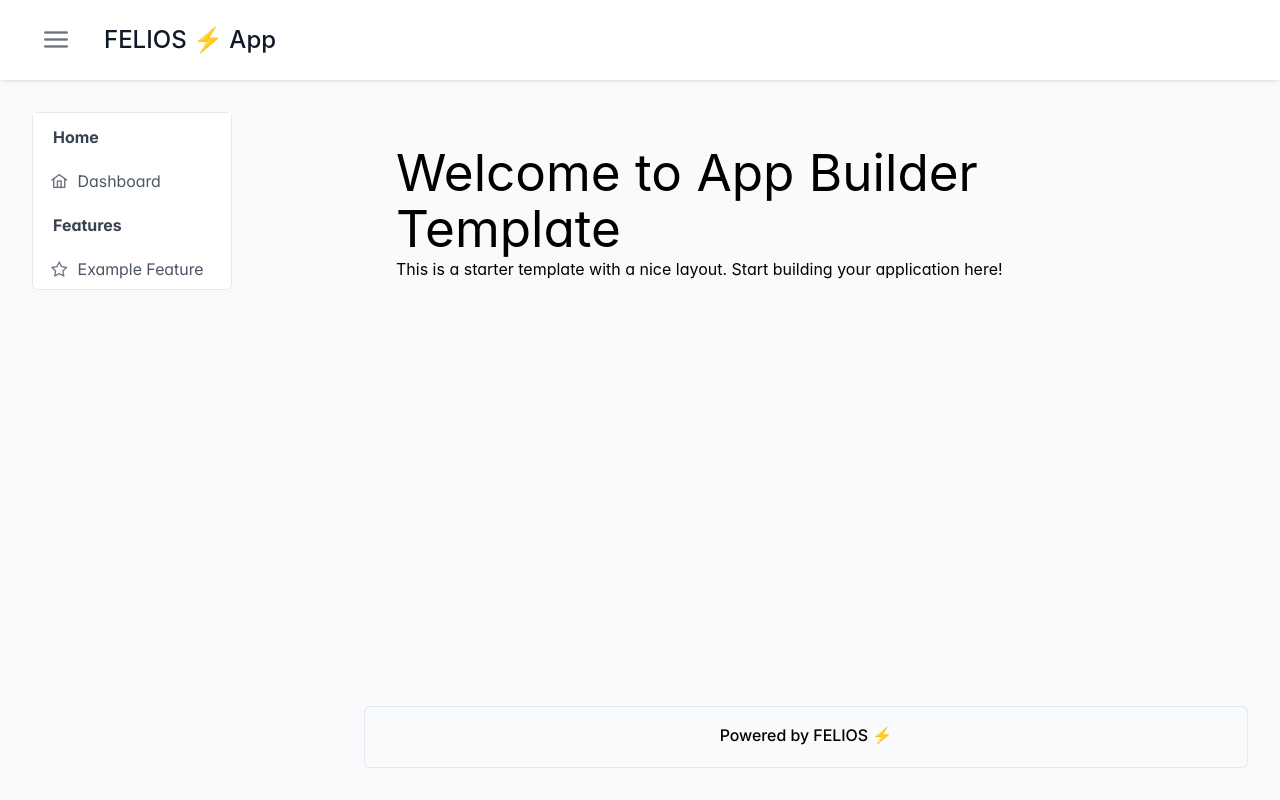
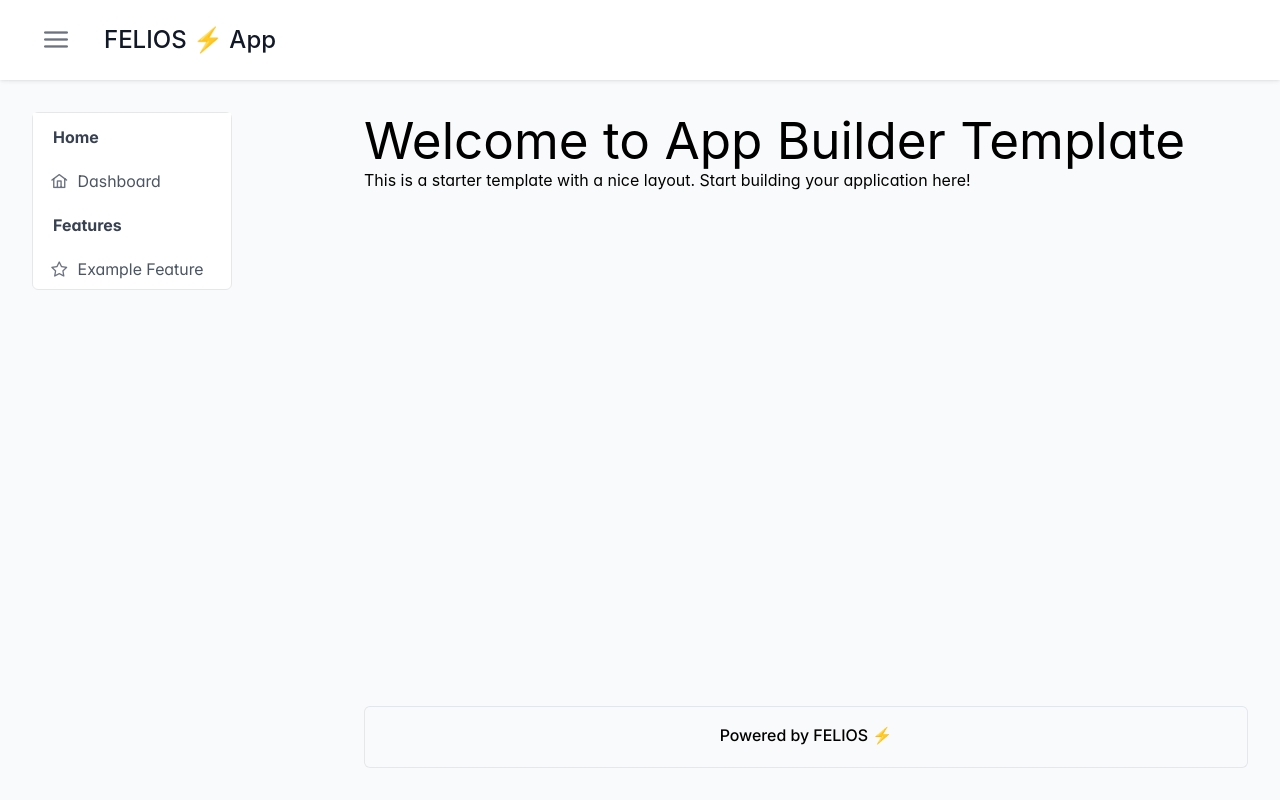
Before and after one commit to LukasNadenau/felios-app-builder-template, a React (Vite) app: page / in a window 1280 px wide. Built offline with nearby package versions, Linux system fonts and the light colour scheme.

Commit message:
fix: no card needed

```diff
--- a/src/features/dashboard/dashboard.tsx
+++ b/src/features/dashboard/dashboard.tsx
@@ -1,7 +1,7 @@
 // Dashboard page. IMPORTANT: Replace with your own dashboard
 
 const Dashboard = () => (
-    <div className="card">
+    <div>
         <h1>Welcome to App Builder Template</h1>
         <p>This is a starter template with a nice layout. Start building your application here!</p>
     </div>
--- a/src/features/example-feature/example-feature.tsx
+++ b/src/features/example-feature/example-feature.tsx
@@ -1,5 +1,5 @@
 const ExampleFeature = () => (
-    <div className="card">
+    <div>
         <h1>Example Feature</h1>
         <p>Implement your first feature here.</p>
     </div>
```
